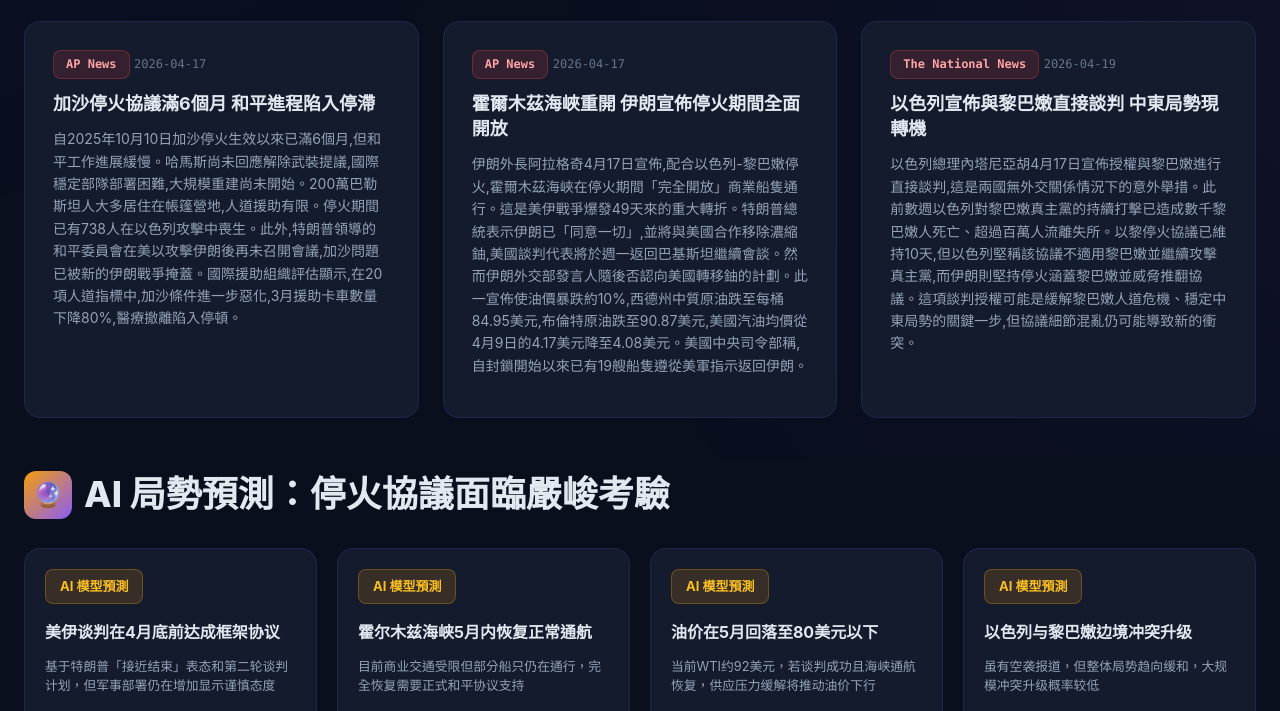
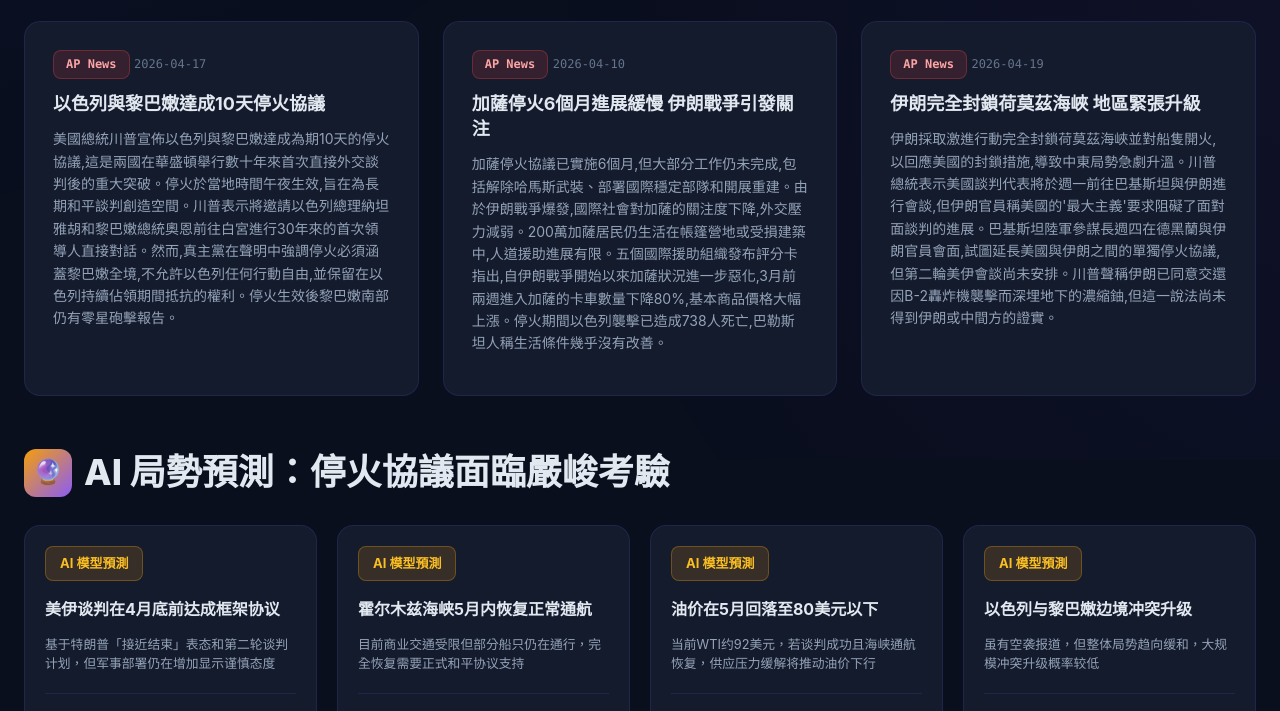
Before and after one commit to cto1218-blip/537, a plain HTML site: page middle-east-tracker-zh-TW.html in a window 1280 px wide. Shown: the part 740-1451 px from the top of the page. Drawn offline with Linux system fonts and the light colour scheme.

Commit message:
中東局勢更新 2026-04-19 22:00

```diff
--- a/middle-east-tracker-zh-TW.html
+++ b/middle-east-tracker-zh-TW.html
@@ -989,7 +989,7 @@
         <header class="header">
             <h1>🌐 2026 美以伊衝突追蹤</h1>
             <p>中東地緣政治局勢情報儀表板</p>
-            <div class="timestamp">最後更新：2026年4月17日 21:00</div>
+            <div class="timestamp">最後更新：2026年4月17日 22:00</div>
         </header>
 
         <div class="stats-grid">
@@ -1029,20 +1029,20 @@
                 <div class="news-card">
                     <span class="news-source">AP News</span>
                     <span class="news-date">2026-04-17</span>
-                    <div class="news-title">加沙停火協議滿6個月 和平進程陷入停滯</div>
-                    <div class="news-description">自2025年10月10日加沙停火生效以來已滿6個月,但和平工作進展緩慢。哈馬斯尚未回應解除武裝提議,國際穩定部隊部署困難,大規模重建尚未開始。200萬巴勒斯坦人大多居住在帳篷營地,人道援助有限。停火期間已有738人在以色列攻擊中喪生。此外,特朗普領導的和平委員會在美以攻擊伊朗後再未召開會議,加沙問題已被新的伊朗戰爭掩蓋。國際援助組織評估顯示,在20項人道指標中,加沙條件進一步惡化,3月援助卡車數量下降80%,醫療撤離陷入停頓。</div>
+                    <div class="news-title">以色列與黎巴嫩達成10天停火協議</div>
+                    <div class="news-description">美國總統川普宣佈以色列與黎巴嫩達成為期10天的停火協議,這是兩國在華盛頓舉行數十年來首次直接外交談判後的重大突破。停火於當地時間午夜生效,旨在為長期和平談判創造空間。川普表示將邀請以色列總理納坦雅胡和黎巴嫩總統奧恩前往白宮進行30年來的首次領導人直接對話。然而,真主黨在聲明中強調停火必須涵蓋黎巴嫩全境,不允許以色列任何行動自由,並保留在以色列持續佔領期間抵抗的權利。停火生效後黎巴嫩南部仍有零星砲擊報告。</div>
                 </div>
                 <div class="news-card">
                     <span class="news-source">AP News</span>
-                    <span class="news-date">2026-04-17</span>
-                    <div class="news-title">霍爾木茲海峽重開 伊朗宣佈停火期間全面開放</div>
-                    <div class="news-description">伊朗外長阿拉格奇4月17日宣佈,配合以色列-黎巴嫩停火,霍爾木茲海峽在停火期間「完全開放」商業船隻通行。這是美伊戰爭爆發49天來的重大轉折。特朗普總統表示伊朗已「同意一切」,並將與美國合作移除濃縮鈾,美國談判代表將於週一返回巴基斯坦繼續會談。然而伊朗外交部發言人隨後否認向美國轉移鈾的計劃。此一宣佈使油價暴跌約10%,西德州中質原油跌至每桶84.95美元,布倫特原油跌至90.87美元,美國汽油均價從4月9日的4.17美元降至4.08美元。美國中央司令部稱,自封鎖開始以來已有19艘船隻遵從美軍指示返回伊朗。</div>
+                    <span class="news-date">2026-04-10</span>
+                    <div class="news-title">加薩停火6個月進展緩慢 伊朗戰爭引發關注</div>
+                    <div class="news-description">加薩停火協議已實施6個月,但大部分工作仍未完成,包括解除哈馬斯武裝、部署國際穩定部隊和開展重建。由於伊朗戰爭爆發,國際社會對加薩的關注度下降,外交壓力減弱。200萬加薩居民仍生活在帳篷營地或受損建築中,人道援助進展有限。五個國際援助組織發布評分卡指出,自伊朗戰爭開始以來加薩狀況進一步惡化,3月前兩週進入加薩的卡車數量下降80%,基本商品價格大幅上漲。停火期間以色列襲擊已造成738人死亡,巴勒斯坦人稱生活條件幾乎沒有改善。</div>
                 </div>
                 <div class="news-card">
-                    <span class="news-source">The National News</span>
+                    <span class="news-source">AP News</span>
                     <span class="news-date">2026-04-19</span>
-                    <div class="news-title">以色列宣佈與黎巴嫩直接談判 中東局勢現轉機</div>
-                    <div class="news-description">以色列總理內塔尼亞胡4月17日宣佈授權與黎巴嫩進行直接談判,這是兩國無外交關係情況下的意外舉措。此前數週以色列對黎巴嫩真主黨的持續打擊已造成數千黎巴嫩人死亡、超過百萬人流離失所。以黎停火協議已維持10天,但以色列堅稱該協議不適用黎巴嫩並繼續攻擊真主黨,而伊朗則堅持停火涵蓋黎巴嫩並威脅推翻協議。這項談判授權可能是緩解黎巴嫩人道危機、穩定中東局勢的關鍵一步,但協議細節混亂仍可能導致新的衝突。</div>
+                    <div class="news-title">伊朗完全封鎖荷莫茲海峽 地區緊張升級</div>
+                    <div class="news-description">伊朗採取激進行動完全封鎖荷莫茲海峽並對船隻開火,以回應美國的封鎖措施,導致中東局勢急劇升溫。川普總統表示美國談判代表將於週一前往巴基斯坦與伊朗進行會談,但伊朗官員稱美國的'最大主義'要求阻礙了面對面談判的進展。巴基斯坦陸軍參謀長週四在德黑蘭與伊朗官員會面,試圖延長美國與伊朗之間的單獨停火協議,但第二輪美伊會談尚未安排。川普聲稱伊朗已同意交還因B-2轟炸機襲擊而深埋地下的濃縮鈾,但這一說法尚未得到伊朗或中間方的證實。</div>
                 </div>
             </div>
       </section>
@@ -1238,7 +1238,7 @@
                     <div class="market-card-wrapper">
                         <div class="market-card-title current">💰 現貨黃金</div>
                         <div class="market-card gold-card">
-                        <div class="market-value">約4650-4830美元/盎司(4月8日曾升至4830美元,近一個月下跌6%但較去年同期上漲56.51%)<span class="market-unit">/盎司</span></div>
+                        <div class="market-value">暫無數據<span class="market-unit">/盎司</span></div>
                         </div>
                         <div class="market-change positive">▲ +2.8%</div>
                         <div class="market-meta">
```
